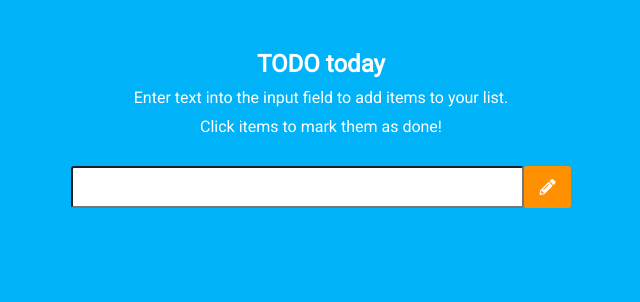
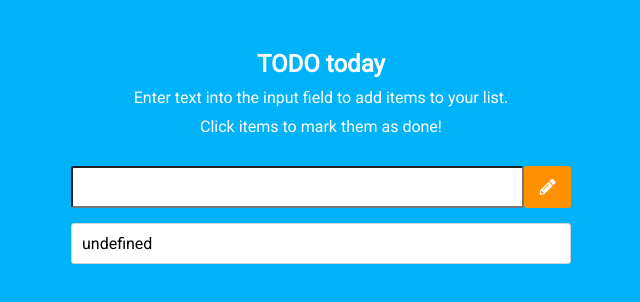
Before and after one commit to adamroderickjohnson/Activity-19.2, a plain HTML site: page 03_todo_app/unsolved/index.html in a window 1280 px wide. Both pictures are taken after a click on the button 866 px from the left and 187 px from the top of the page. Shown: the whole page, without its empty margins (319-959 px from the left). Drawn offline with nearby package versions, Linux system fonts and the light colour scheme.

Commit message:
Finished Activity 3

```diff
--- a/02_theme_changer/unsolved/js/themeChange.js
+++ b/02_theme_changer/unsolved/js/themeChange.js
@@ -0,0 +1,9 @@
+$(".themeChange").on("click", function(){
+    if ($(this).hasClass("regular")) {
+        $("#theme").attr("href", "css/blank.css")
+      } else if ($(this).hasClass("blue")) {
+        $("#theme").attr("href", "css/blue.css")
+      } else if ($(this).hasClass("dark")) {
+        $("#theme").attr("href", "css/dark.css")
+      }
+  });
--- a/03_todo_app/unsolved/index.html
+++ b/03_todo_app/unsolved/index.html
@@ -2,7 +2,7 @@
 <html>
 <link href="https://fonts.googleapis.com/css?family=Roboto&display=swap" rel="stylesheet">
 <link href="css/style.css" type="text/css" rel="stylesheet">
-<link href="css/fontawesome/css/all.css" type="text/css" rel="stylesheet"
+<link href="css/fontawesome/css/all.css" type="text/css" rel="stylesheet">
 <body>
   <section class="wrapper">
     <h1>TODO today</h1>
--- a/03_todo_app/unsolved/js/index.js
+++ b/03_todo_app/unsolved/js/index.js
@@ -1,5 +1,20 @@
 // Create event listener to enter items below
+$("#enter").on("click", function(){
+var task = $("#todoitem").val();
+$("#todoList").append("<div class='task'>" + task + "<div class='x fas fa-time'></div></div>");
+});
 
 // Create event listener to delete items below
-
+$(document).on("click", ".x", function(){
+$(this).parent().remove();
+})
 // Create event listener to toggle
+$(document).on("click", ".task", ".x", function(){
+    $(this).toggleClass("done");
+    if ($(this).hasClass("done")){
+        $(this).find("div").removeClass("fa-times");
+        $(this).find("div").addClass("fa-check");
+    }else{
+        $(this).find("div").addClass("fa-times");
+    }
+})
```
